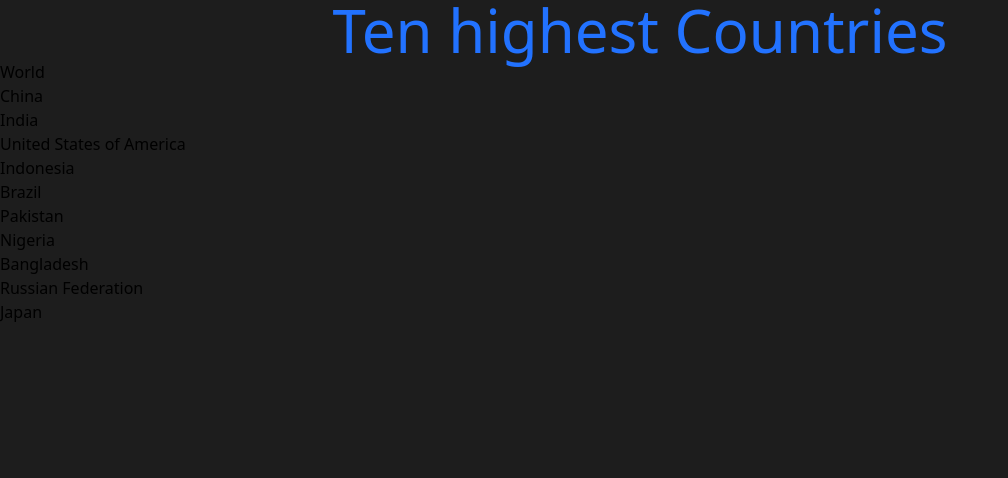
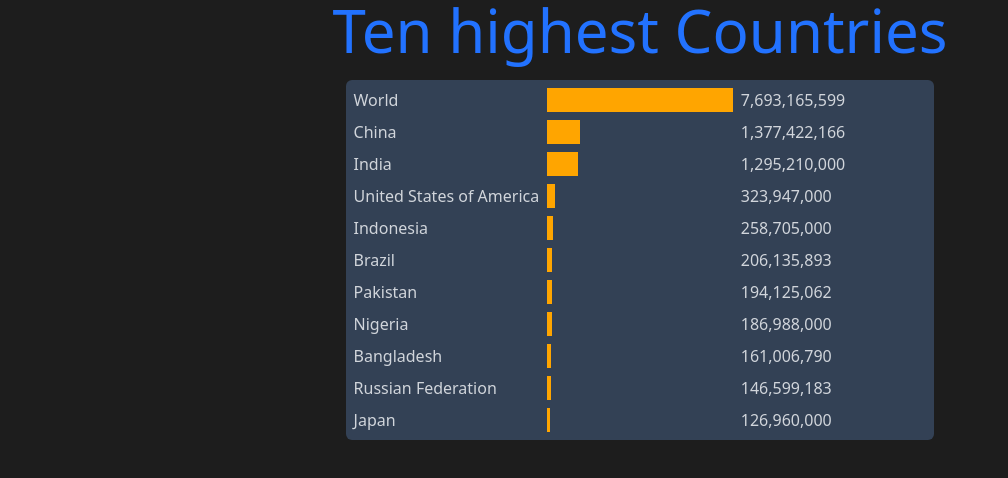
Before and after one commit to baboshi02/Countries-App, a React (Vite) app: page /highestcountries in a window 1280 px wide. Shown: the top 478 px of the page, without its empty margins (0-1008 px from the left). Built offline with nearby package versions, Linux system fonts and the light colour scheme; no server answers.

Commit message:
Highest conutries chart added

```diff
--- /dev/null
+++ b/src/Pages/HighestCountries/countryRow.jsx
@@ -0,0 +1,14 @@
+export const CountryRow = (props) => {
+    const {data,totalPopulation}=props
+    const percentage=(data.population/ totalPopulation)*100
+    return (
+
+        <>
+            <div>{data.country}</div>
+            <div
+                style={{ backgroundColor: "orange", width: `${percentage}%` }}
+            ></div>
+            <div>{data.population.toLocaleString("en-US")}</div>
+        </>
+    );
+};
--- a/src/Pages/HighestCountries/highesCountries.jsx
+++ b/src/Pages/HighestCountries/highesCountries.jsx
@@ -1,10 +1,21 @@
 import { tenHighestPopulation } from "../../assets/populatedCountries";
+import { CountryRow } from "./countryRow";
 export const HighestCountries = () => {
+    const totalPopulation = tenHighestPopulation[0].population;
     return (
-    <div>
-        <h1 className="text-center text-SecondaryColor text-6xl">
-            Ten highest Countries
-        </h1>
-        {tenHighestPopulation.map((entry)=><div>{entry.country}</div> )}
-    </div>);
+        <div className="text-SecondaryColor">
+            <h1 className="text-center  text-6xl">Ten highest Countries</h1>
+            <div className="flex justify-center items-center mt-5">
+                <div className="grid grid-cols-3 bg-slate-700  gap-2 rounded-md p-2 text-gray-300">
+                    {tenHighestPopulation.map((entry) => (
+                        <CountryRow
+                        key={entry}
+                            data={entry}
+                            totalPopulation={totalPopulation}
+                        />
+                    ))}
+                </div>
+            </div>
+        </div>
+    );
 };
```
